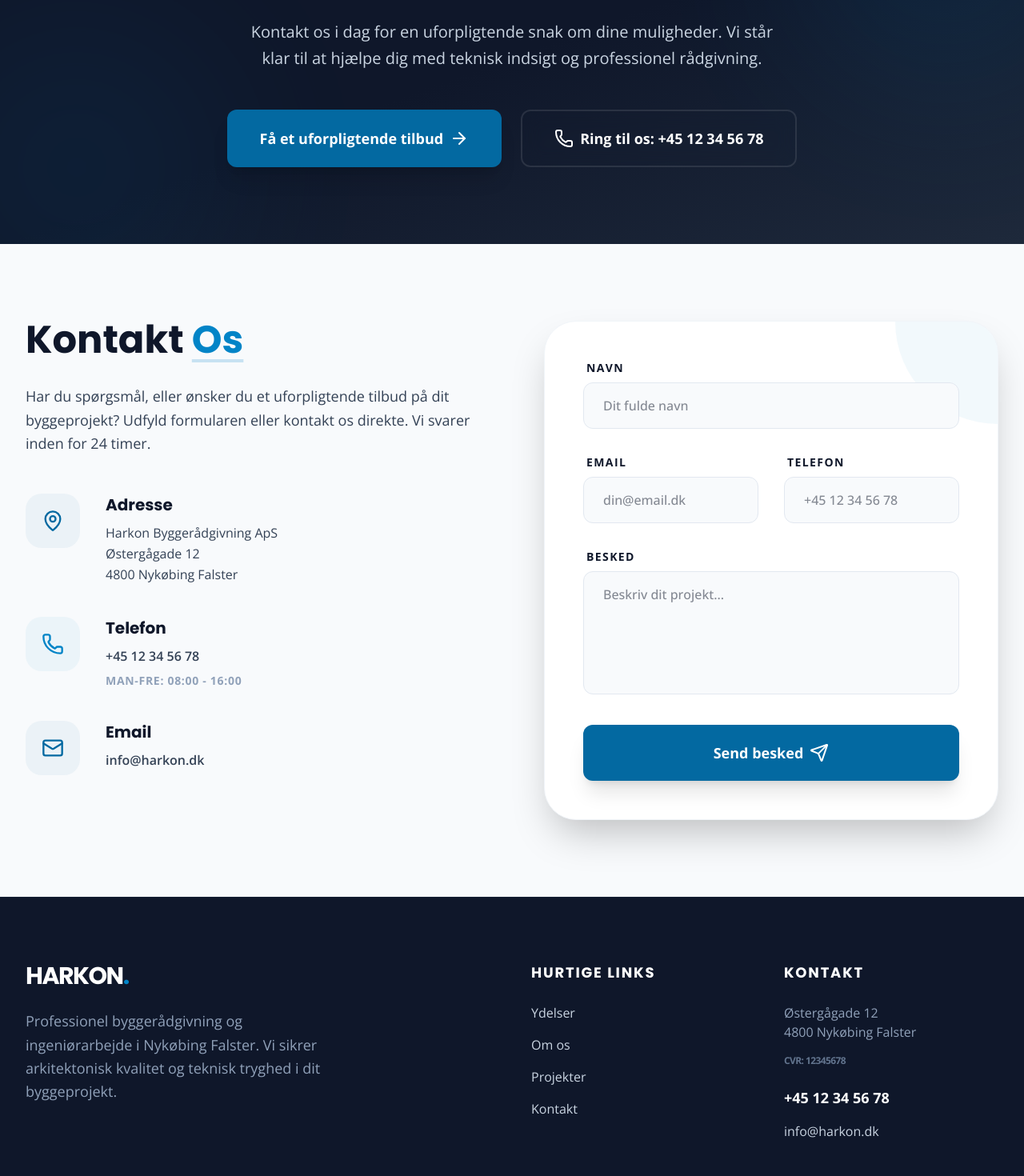
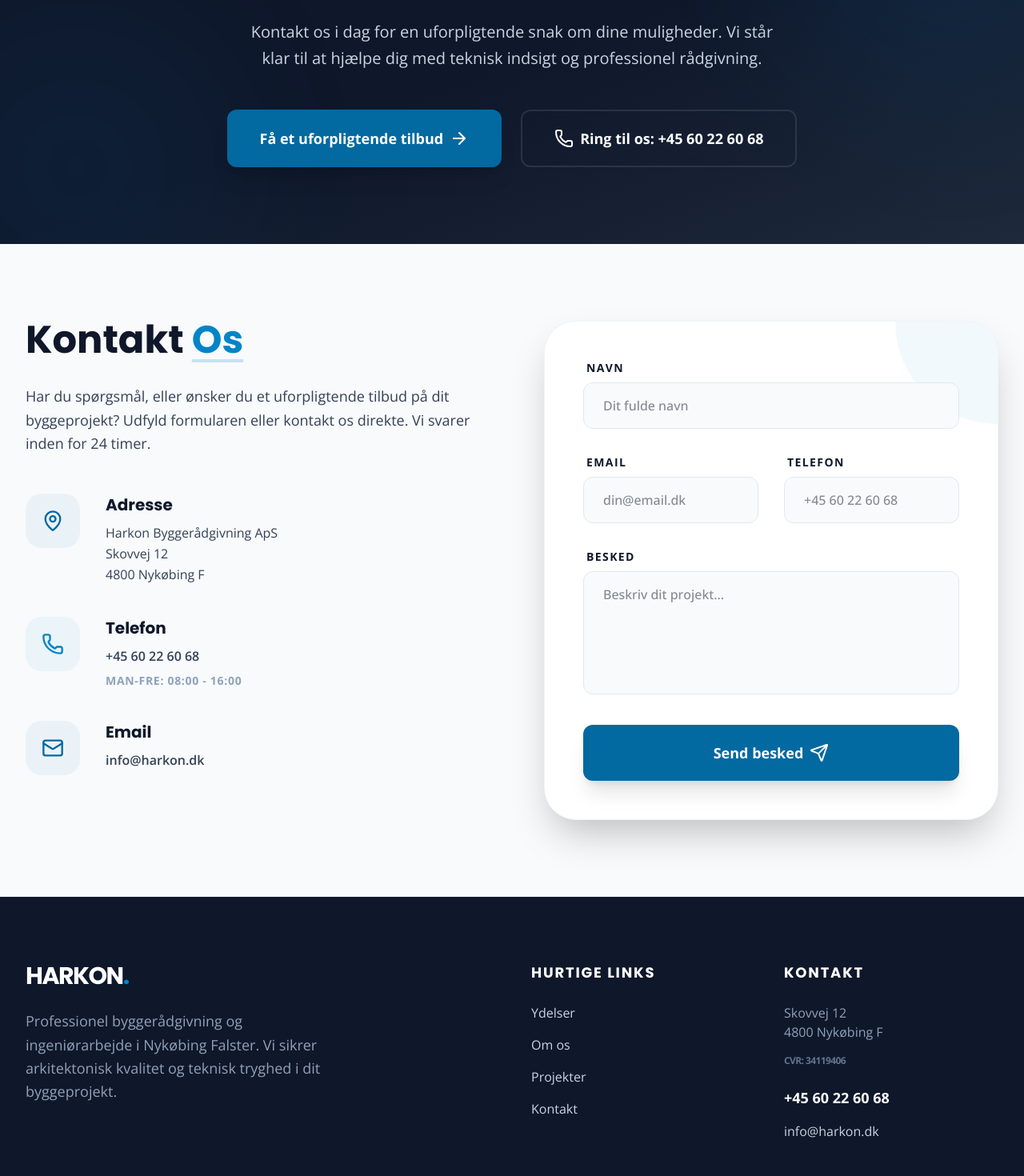
Before and after one commit to cetrodk/harkon, a React (Vite) app: page / in a window 1280 px wide. Shown: the part 4440-5910 px from the top of the page at 80% size. Built offline with nearby package versions, Linux system fonts and the light colour scheme.

Commit message:
feat: update contact information

```diff
--- a/src/components/CTA.tsx
+++ b/src/components/CTA.tsx
@@ -31,11 +31,11 @@ export default function CTA() {
               <ArrowRight className="ml-2 h-6 w-6" />
             </a>
             <a
-              href="tel:+4512345678"
+              href="tel:+4560226068"
               className="inline-flex items-center justify-center px-10 py-5 border-2 border-white/10 text-lg font-bold rounded-xl text-white hover:bg-white/10 transition-all backdrop-blur-md active:scale-95 duration-300"
             >
               <Phone className="mr-2 h-6 w-6" />
-              Ring til os: +45 12 34 56 78
+              Ring til os: +45 60 22 60 68
             </a>
           </div>
         </motion.div>
--- a/src/components/ContactForm.tsx
+++ b/src/components/ContactForm.tsx
@@ -51,8 +51,8 @@ export default function ContactForm() {
                   <h4 className="text-xl font-bold text-primary mb-2 font-heading">Adresse</h4>
                   <p className="text-secondary leading-relaxed">
                     Harkon Byggerådgivning ApS<br />
-                    Østergågade 12<br />
-                    4800 Nykøbing Falster
+                    Skovvej 12<br />
+                    4800 Nykøbing F
                   </p>
                 </div>
               </div>
@@ -64,8 +64,8 @@ export default function ContactForm() {
                 <div className="ml-8">
                   <h4 className="text-xl font-bold text-primary mb-2 font-heading">Telefon</h4>
                   <p className="text-secondary leading-relaxed">
-                    <a href="tel:+4512345678" className="hover:text-accent transition-colors font-semibold">
-                      +45 12 34 56 78
+                    <a href="tel:+4560226068" className="hover:text-accent transition-colors font-semibold">
+                      +45 60 22 60 68
                     </a>
                   </p>
                   <p className="text-sm text-slate-400 mt-2 font-bold uppercase tracking-wider">Man-Fre: 08:00 - 16:00</p>
@@ -142,7 +142,7 @@ export default function ContactForm() {
                     value={formData.phone}
                     onChange={handleChange}
                     className="w-full px-6 py-4 rounded-xl border border-slate-200 focus:ring-2 focus:ring-accent/20 focus:border-accent outline-none transition-all bg-slate-50 focus:bg-white font-medium"
-                    placeholder="+45 12 34 56 78"
+                    placeholder="+45 60 22 60 68"
                   />
                 </div>
               </div>
--- a/src/components/Footer.tsx
+++ b/src/components/Footer.tsx
@@ -33,12 +33,12 @@ export default function Footer() {
             <h4 className="text-lg font-bold text-white mb-6 font-heading uppercase tracking-widest">Kontakt</h4>
             <ul className="space-y-4 text-slate-400 font-sans">
               <li className="flex items-start">
-                <span>Østergågade 12<br />4800 Nykøbing Falster</span>
+                <span>Skovvej 12<br />4800 Nykøbing F</span>
               </li>
-              <li className="font-bold text-slate-500 uppercase tracking-tighter text-xs">CVR: 12345678</li>
+              <li className="font-bold text-slate-500 uppercase tracking-tighter text-xs">CVR: 34119406</li>
               <li className="pt-2">
-                <a href="tel:+4512345678" className="text-white hover:text-accent transition-colors font-bold text-lg">
-                  +45 12 34 56 78
+                <a href="tel:+4560226068" className="text-white hover:text-accent transition-colors font-bold text-lg">
+                  +45 60 22 60 68
                 </a>
               </li>
               <li>
```
